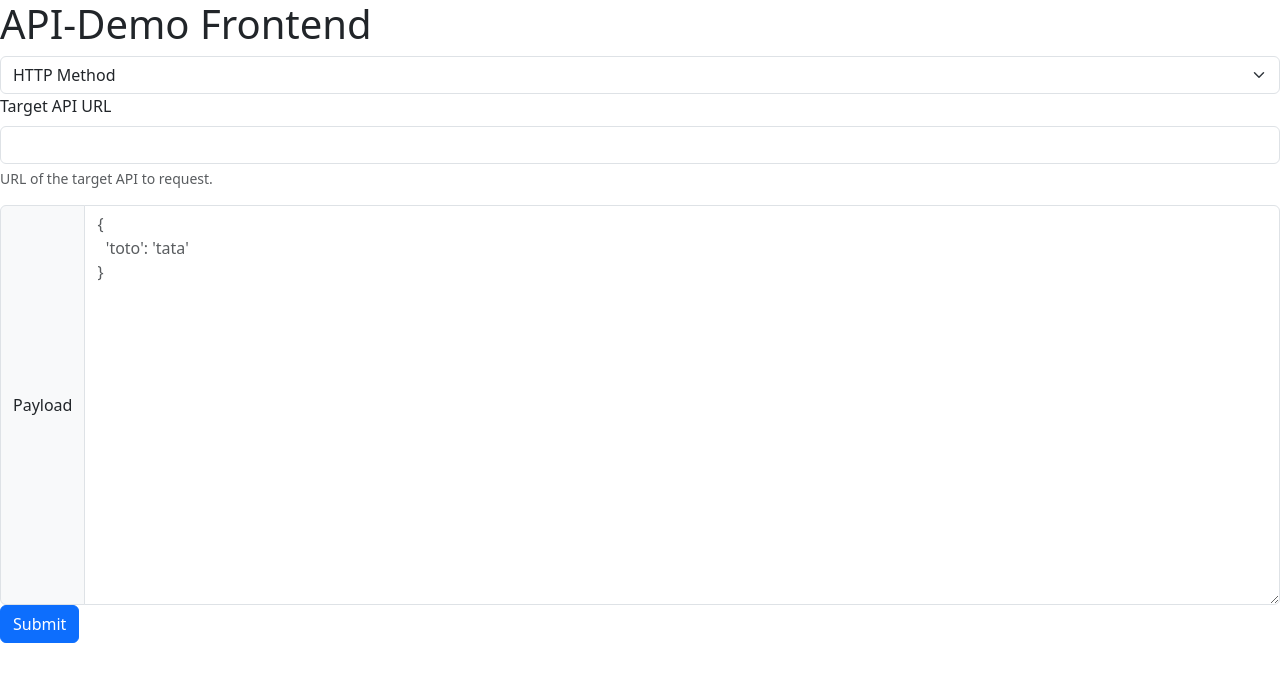
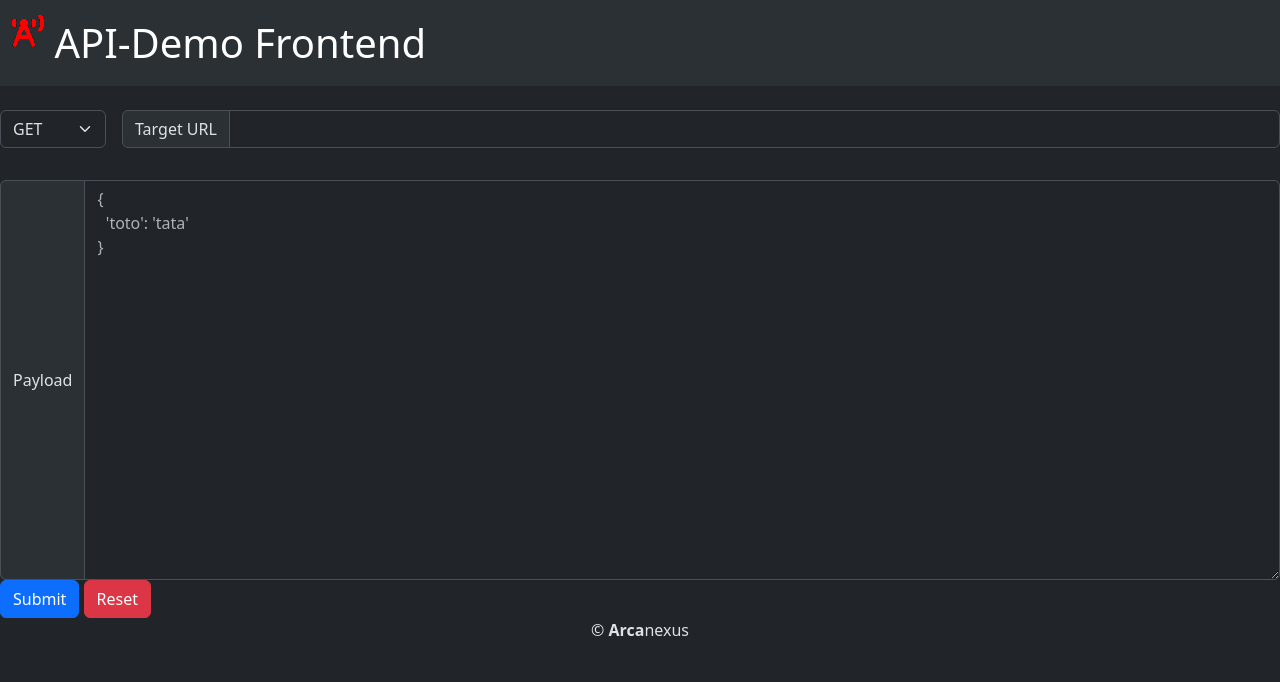
Before and after one commit to Arcanexus/api-demo-frontend, a Flask app: page / in a window 1280 px wide. Shown: the top 682 px of the page. Run offline with Flask 2, Linux system fonts and the light colour scheme.

Commit message:
sexy commit

```diff
--- a/templates/index.html
+++ b/templates/index.html
@@ -6,24 +6,41 @@
   <link href="https://cdn.jsdelivr.net/npm/bootstrap@5.3.0-alpha1/dist/css/bootstrap.min.css" rel="stylesheet" integrity="sha384-GLhlTQ8iRABdZLl6O3oVMWSktQOp6b7In1Zl3/Jr59b6EGGoI1aFkw7cmDA6j6gD" crossorigin="anonymous">
   <link rel="shortcut icon" href="{{ url_for('static', filename='favicon.png') }}">
 </head>
-<html>
+<html lang="en" data-bs-theme="dark">
   <body>
-    <h1>API-Demo Frontend</h1>
+
+    <nav class="navbar bg-body-tertiary">
+      <div class="container-fluid">
+        <a class="navbar-brand fs-1" href="#">
+          <img src="{{ url_for('static', filename='favicon.png') }}" alt="Logo" class="d-inline-block align-text-top">
+          API-Demo Frontend
+        </a>
+      </div>
+    </nav>
+
+    <br \>
     <script src="https://cdn.jsdelivr.net/npm/bootstrap@5.3.0-alpha1/dist/js/bootstrap.bundle.min.js" integrity="sha384-w76AqPfDkMBDXo30jS1Sgez6pr3x5MlQ1ZAGC+nuZB+EYdgRZgiwxhTBTkF7CXvN" crossorigin="anonymous"></script>
 
     <form method="post" action="/">
+      <div class="row g-3">
+        <div class="col-auto">
+          <!-- <div class="input-group-text">HTTP Method</div> -->
+          <!-- <label for="HTTPMethod" class="form-label">HTTP Method</label> -->
           <select class="form-select" aria-label="Default select example" id="HTTPMethod", name="HTTPMethod">
-        <option selected>HTTP Method</option>
+            <!-- <option selected>Select...</option> -->
             <option value="GET">GET</option>
             <option value="POST">POST</option>
             <option value="PUT">PUT</option>
             <option value="PATCH">PATCH</option>
             <option value="DELETE">DELETE</option>
           </select>
-      <div class="mb-3 g-3">
-        <label for="targetURL" class="form-label">Target API URL</label>
+        </div>
+        <div class="col input-group mb-3 g-3">
+          <div class="input-group-text">Target URL</div>
+          <!-- <label for="targetURL" class="form-label">URL of the target API to request</label> -->
           <input type="text" class="form-control" id="targetURL" name="targetURL" aria-describedby="urlHelp">
-        <div id="urlHelp" class="form-text">URL of the target API to request.</div>
+          <!-- <div id="urlHelp" class="form-text">URL of the target API to request.</div> -->
+        </div>
       </div>
 
       <p></p>
@@ -33,7 +50,8 @@
       </div>
 
       <button type="submit" class="btn btn-primary">Submit</button>
+      <button type="reset" class="btn btn-danger">Reset</button>
     </form>
-
+    <p class="text-center">© <b>Arca</b>nexus</p>
   </body>
 </html>
```
Also changed, not shown: 1 other file. Lines whose indentation alone changed are shown as unchanged.
